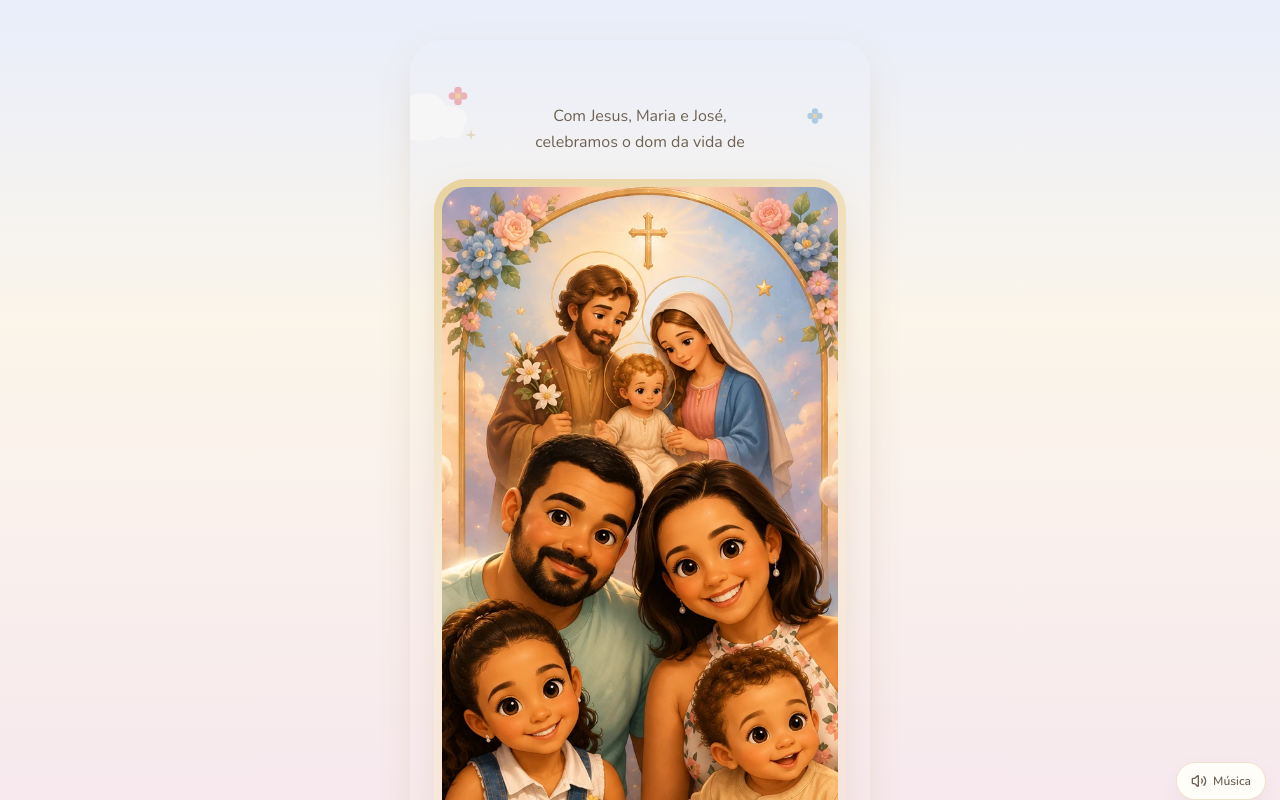
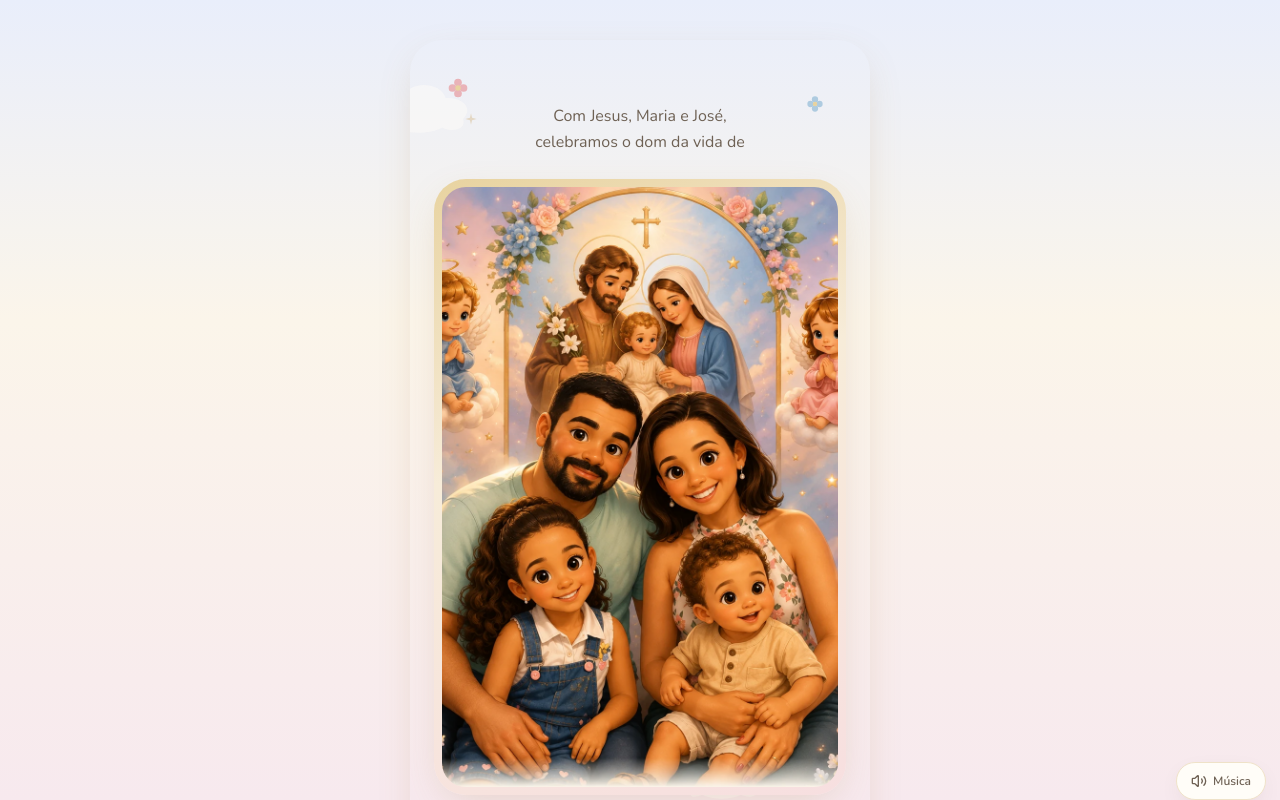
Before and after one commit to MarceloAbreu90/sofia-samuel, a React (Vite) app: page / in a window 1280 px wide. Both pictures are taken after a click on the button "Abrir convite". Shown: the top 800 px of the page. Built offline with nearby package versions, Linux system fonts and the light colour scheme.

Commit message:
novo ajuste da altura

```diff
--- a/src/components/Hero/Hero.tsx
+++ b/src/components/Hero/Hero.tsx
@@ -42,7 +42,7 @@ export function Hero() {
             alt={`Ilustração da família de ${sofia.name} e ${samuel.name} em estilo infantil, inspirada na Sagrada Família`}
             className="hero__illustration"
             width={1086}
-            height={800}
+            height={600}
             loading="eager"
           />
         </div>
```
